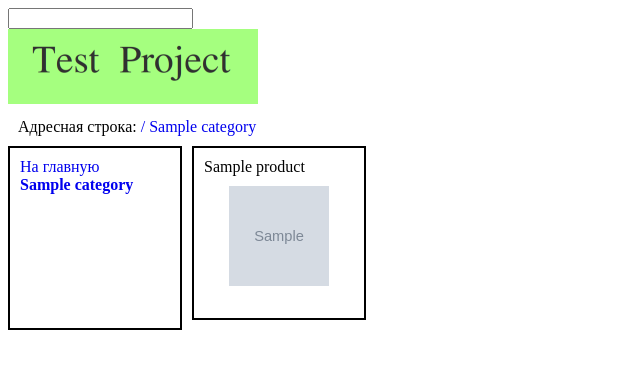
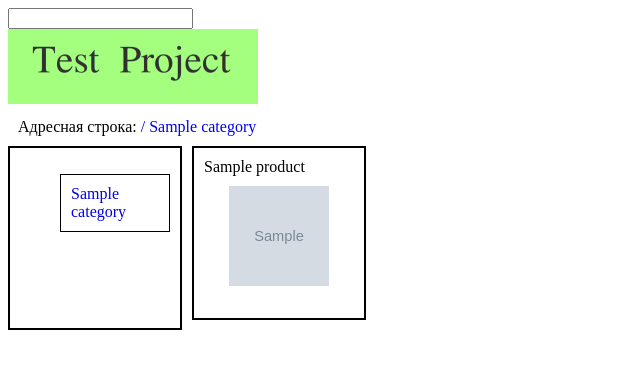
Before and after one commit to malininv/TestProjectt, a Django app: a page that uses store/templates/store/index.html in a window 1280 px wide. Shown: the top 369 px of the page, without its empty margins (0-640 px from the left). Run offline with Django 3.2, Linux system fonts and the light colour scheme; tables that the repository leaves empty hold one stand-in row (values such as "Sample post"); grey boxes marked "Sample" are stand-in pictures.

Commit message:
категории скрыты, вьюхи в одну надо соеденить

```diff
--- a/store/static/store/main.css
+++ b/store/static/store/main.css
@@ -12,6 +12,28 @@
     padding: 10px;
     display: flex;
     flex-direction: column;
+}
+
+a {
+    text-decoration: none;
+}
+
+li {
+    padding: 10px;
+    border: 1px solid black;
+}
+
+.category > ul li {
+    display: block;
+}
+
+.category li ul {
+    display: none;
+}
+
+.category li:hover > ul {
+    display: block;
+
 }
 
 .product-wrapper {
@@ -41,7 +63,3 @@
 .category-item {
     margin: 5px;
 }
-
-a {
-    text-decoration: none;
-}
--- a/store/templates/store/category_detail.html
+++ b/store/templates/store/category_detail.html
@@ -1,20 +1,4 @@
 {% extends 'store/index.html' %}
 {% block category %}
-    <div class="category">
-        {% if category.parent %}
-            <a href="{% url 'category_detail' category.parent.get_absolute_url %}">
-                <div>В верхнюю категорию</div>
-            </a>
-        {% else %}
-            <a href="{% url 'index' %}"><div>На главную</div></a>
-        {% endif %}
-        <a href="{% url 'category_detail' category.get_absolute_url %}"><strong>{{ category.name }}</strong></a>
-        <ul>
-            {% for subcategory in category.children.all %}
-                <a href="{% url 'category_detail' subcategory.get_absolute_url %}">
-                    <li>{{ subcategory.name }}</li>
-                </a>
-            {% endfor %}
-        </ul>
-    </div>
+    {% include 'store/includes/categories.html' %}
 {% endblock category %}
--- a/store/templates/store/includes/categories.html
+++ b/store/templates/store/includes/categories.html
@@ -1,6 +1,6 @@
 <ul>
     {% for category in categories %}
-            {% include 'store/includes/category_item.html' %}
-            {% include 'store/includes/categories.html' with categories=category.children.all %}
+        <li><a href="{% url 'category_detail' category.get_absolute_url %}">{{ category.name }}</a>
+            {% include 'store/includes/categories.html' with categories=category.children.all %}</li>
     {% endfor %}
 </ul>
--- a/store/templates/store/includes/category_item.html
+++ /dev/null
@@ -1 +0,0 @@
-<li><a href="{% url 'category_detail' category.get_absolute_url %}">{{ category.name }}</a></li>
--- a/store/templates/store/index.html
+++ b/store/templates/store/index.html
@@ -13,11 +13,14 @@
 <a href="{% url 'index' %}" alt="logo"><img src="{% static 'store/images/logo.png' %}"></a>
 {% include 'store/includes/breadcrumbs.html' %}
 <div class="main-wrapper">
-    {% block category %}
-        {% include 'store/includes/categories.html' %}
-    {% endblock category %}
+    <div class="category">
+        {% block category %}
+            {% include 'store/includes/categories.html' %}
+        {% endblock category %}
+    </div>
     {% include 'store/includes/products_to_show.html' %}
     {% include 'store/includes/paginator.html' %}
 </div>
+<script>{% static 'store/main.js' %}</script>
 </body>
 </html>
--- a/store/views.py
+++ b/store/views.py
@@ -27,7 +27,7 @@ def category_detail(request, hierarchy=None):
     slug = hierarchy.split('/')[-1]
     category = get_object_or_404(Category, slug=slug)
     all_parent_categories = get_all_parents(category)
-
+    categories = Category.objects.filter(parent=None)
     if hierarchy.split('/') == [c.slug for c in all_parent_categories]:
         products = get_products_by_category(category)
     else:
@@ -41,7 +41,8 @@ def category_detail(request, hierarchy=None):
         'products': page.object_list,
         'category': category,
         'page_obj': page,
-        'all_parent_categories': all_parent_categories
+        'all_parent_categories': all_parent_categories,
+        'categories': categories
     }
 
     template = 'store/category_detail.html'
```
